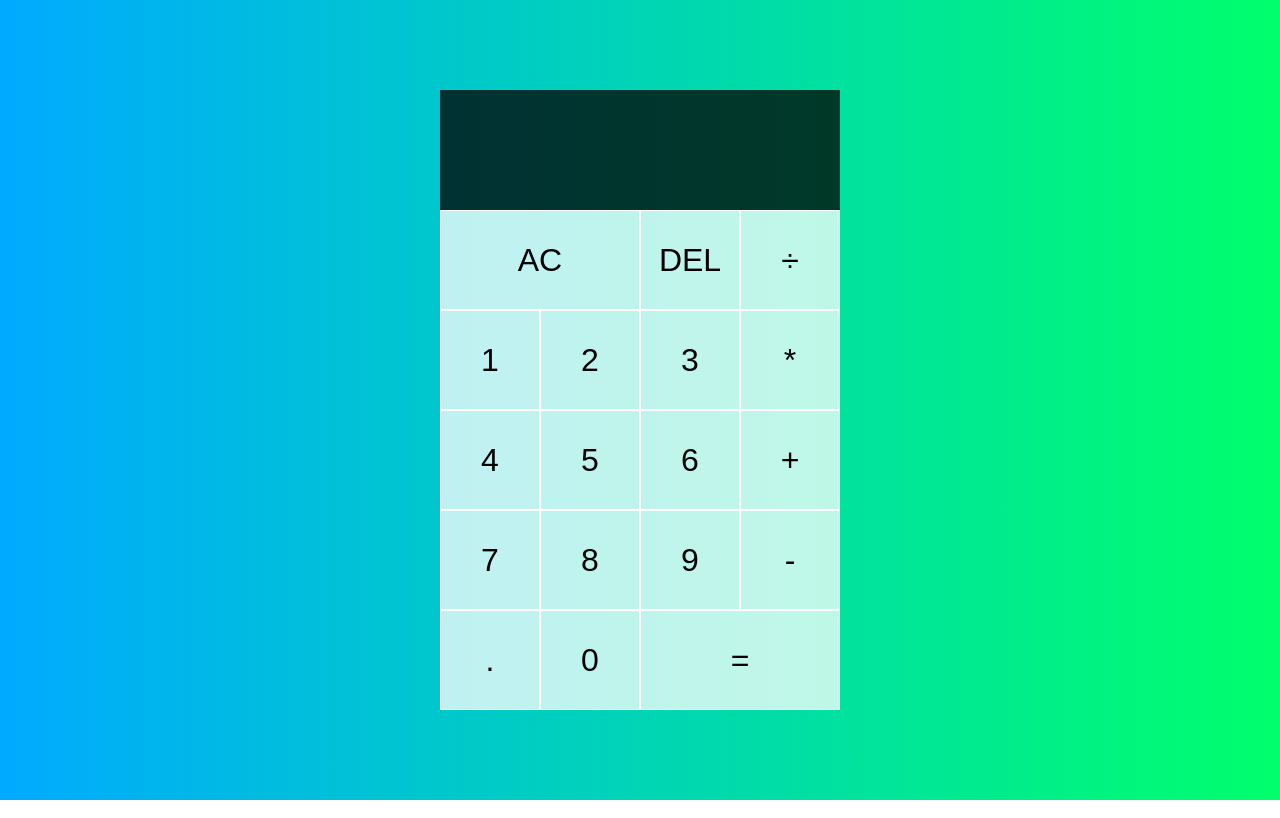
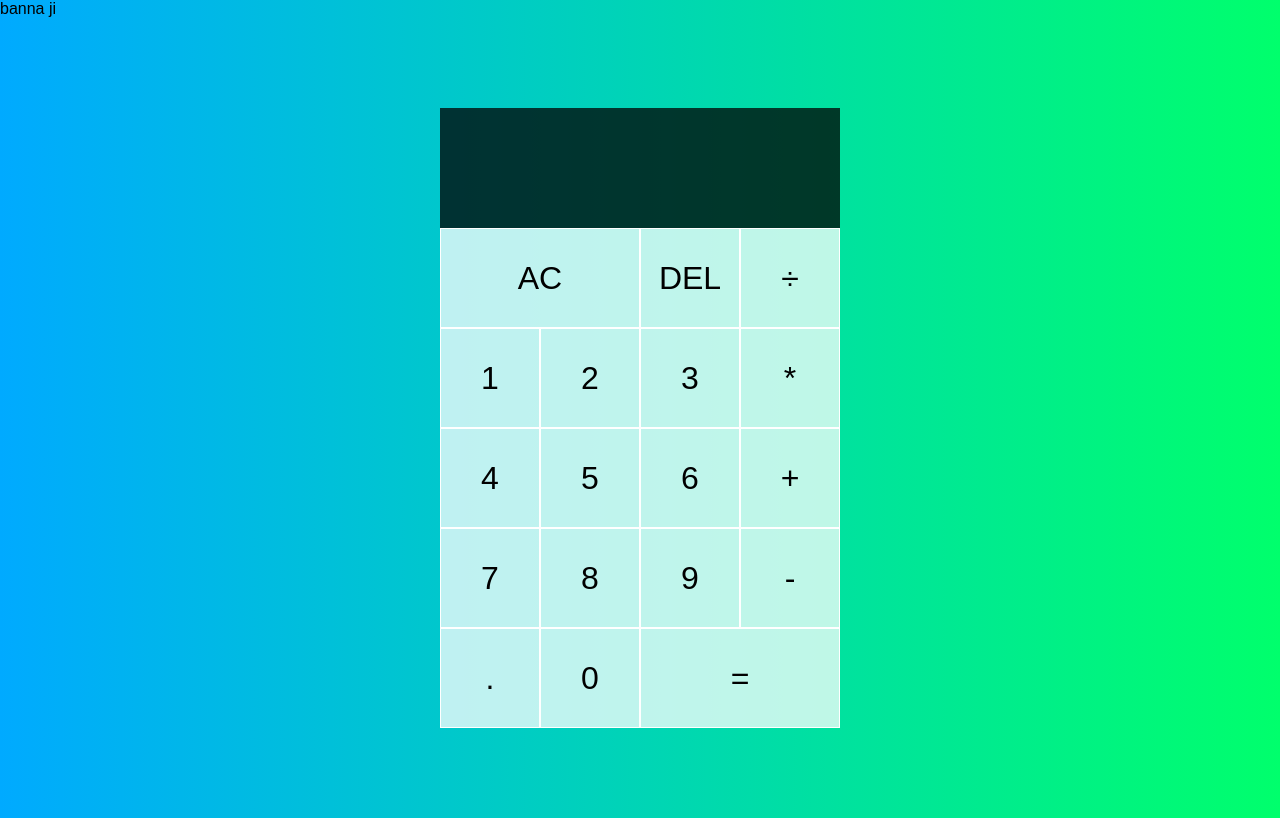
Before and after one commit to yashavardhansingh/banna-ri-web, a plain HTML site: page index.html in a window 1280 px wide. Drawn offline with Linux system fonts and the light colour scheme.

Commit message:
Update index.html

```diff
--- a/index.html
+++ b/index.html
@@ -9,6 +9,7 @@
   <script src="script.js" defer></script>
 </head>
 <body>
+  <div>banna ji</div>
   <div class="calculator-grid">
     <div class="output">
       <div data-previous-operand class="previous-operand"></div>
```
